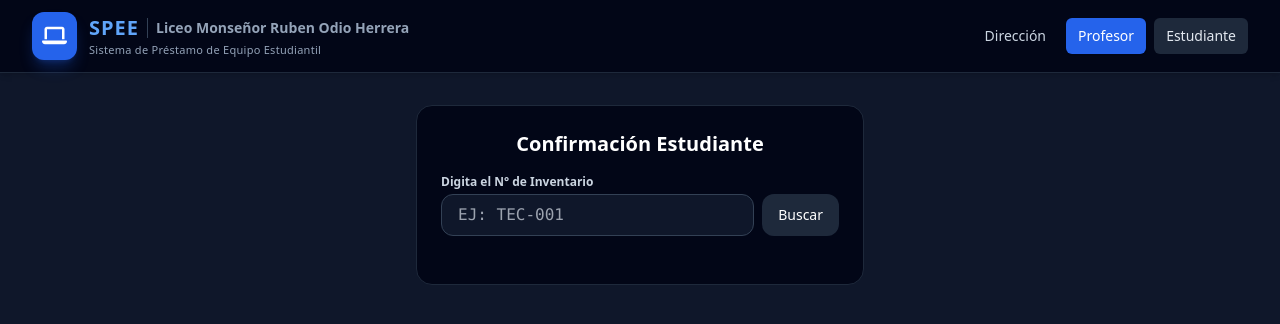
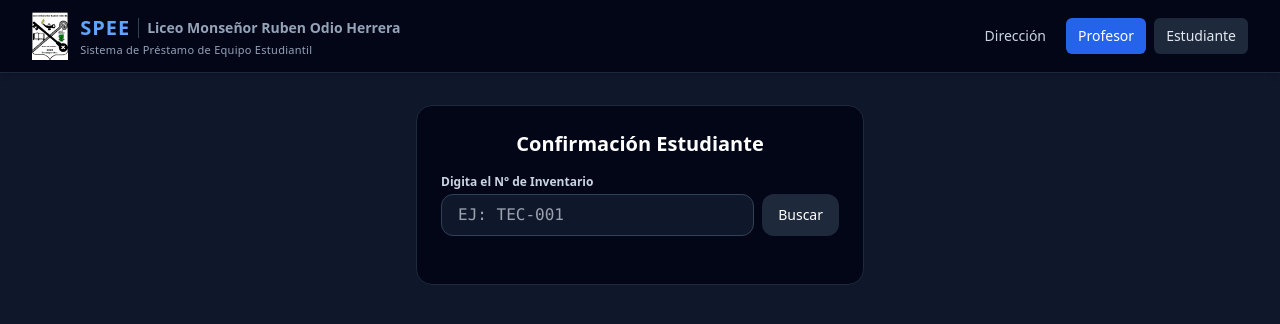
Before and after one commit to gherrera608-sudo/bitacora-tecnologia, a Flask app: page /reportar in a window 1280 px wide. Shown: the top 324 px of the page. Run offline with Flask 3, Linux system fonts and the light colour scheme; some libraries are stand-ins or nearby versions.

Commit message:
Update layout.html

```diff
--- a/templates/layout.html
+++ b/templates/layout.html
@@ -12,8 +12,8 @@
         <div class="max-w-7xl mx-auto px-4 sm:px-6 lg:px-8">
             <div class="flex flex-col sm:flex-row items-center justify-between py-3 gap-3">
                 <div class="flex items-center space-x-3">
-                    <div class="bg-blue-600 text-white p-2.5 rounded-xl shadow-lg shadow-blue-600/30">
-                        <i class="fa-solid fa-laptop text-xl"></i>
+                    <div class="flex items-center justify-center">
+                        <img src="{{ url_for('static', filename='escudo.png') }}" alt="Escudo Liceo" class="h-12 w-auto object-contain">
                     </div>
                     <div>
                         <div class="flex items-center gap-2 flex-wrap">
```
